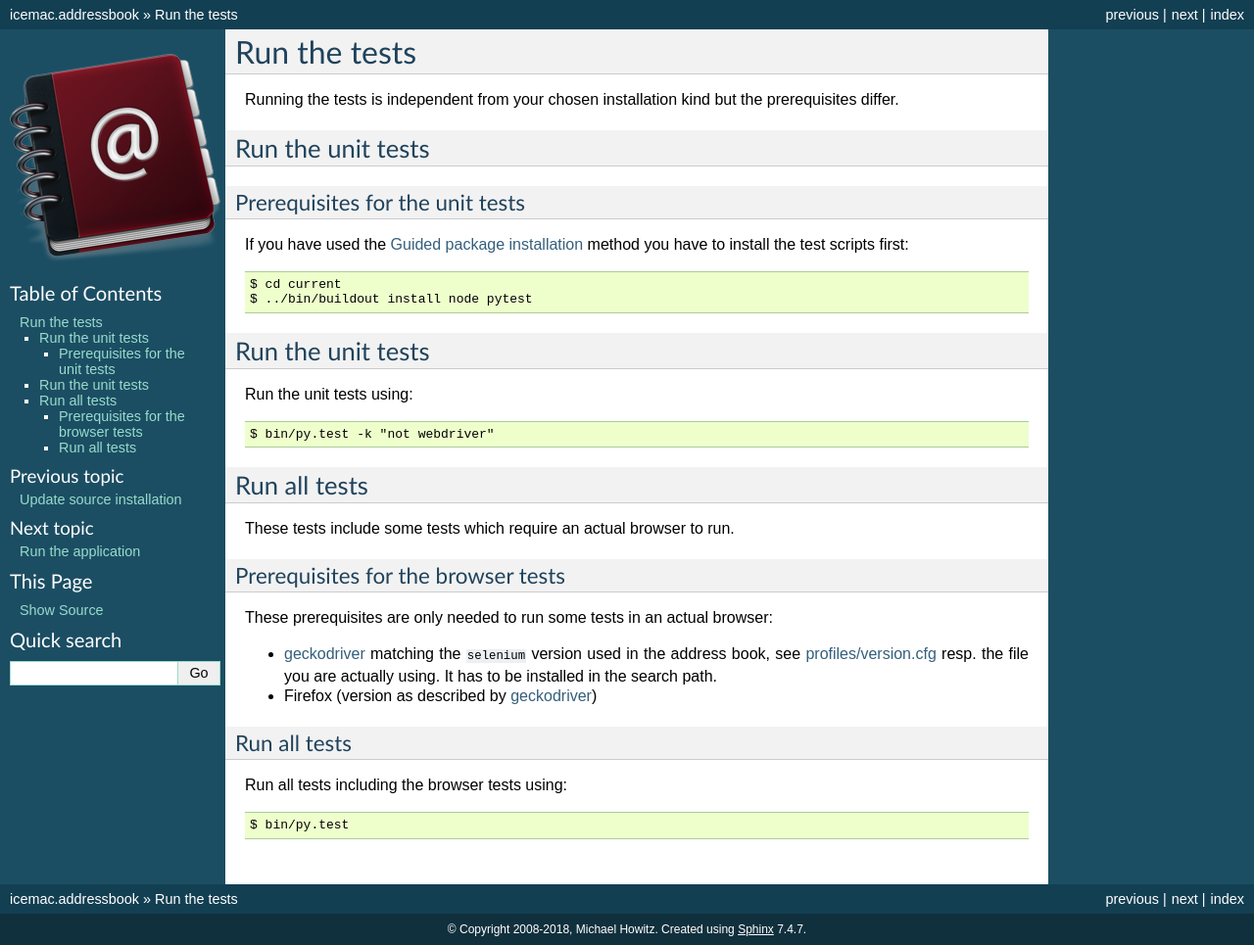
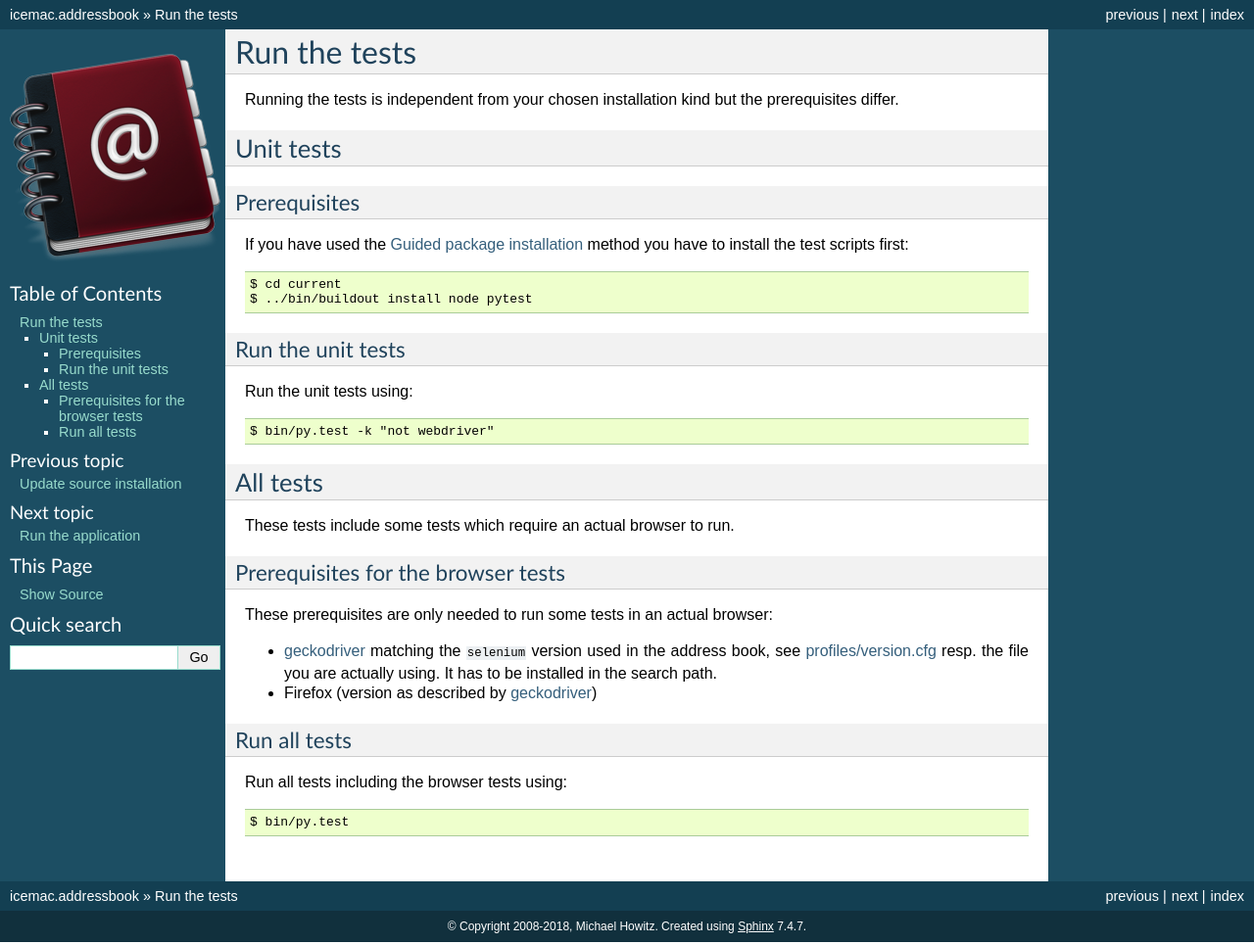
Before and after one commit to icemac/icemac.addressbook, a Sphinx documentation site: the page built from docs/runthetests.rst, in a window 1280 px wide. Shown: the whole page at 98% size. Built offline with Sphinx 7.4.7, drawn with Linux system fonts in a browser that asks for light colours.

Commit message:
Fix documentation.

```diff
--- a/docs/runthetests.rst
+++ b/docs/runthetests.rst
@@ -5,11 +5,11 @@ Run the tests
 
 Running the tests is independent from your chosen installation kind but the prerequisites differ.
 
-Run the unit tests
-------------------
+Unit tests
+----------
 
-Prerequisites for the unit tests
-++++++++++++++++++++++++++++++++
+Prerequisites
++++++++++++++
 
 If you have used the :ref:`package-installation` method you have to install the test scripts first::
 
@@ -18,14 +18,14 @@ If you have used the :ref:`package-installation` method you have to install the
 
 
 Run the unit tests
-------------------
+++++++++++++++++++
 
 Run the unit tests using::
 
   $ bin/py.test -k "not webdriver"
 
-Run all tests
--------------
+All tests
+---------
 
 These tests include some tests which require an actual browser to run.
 
```
